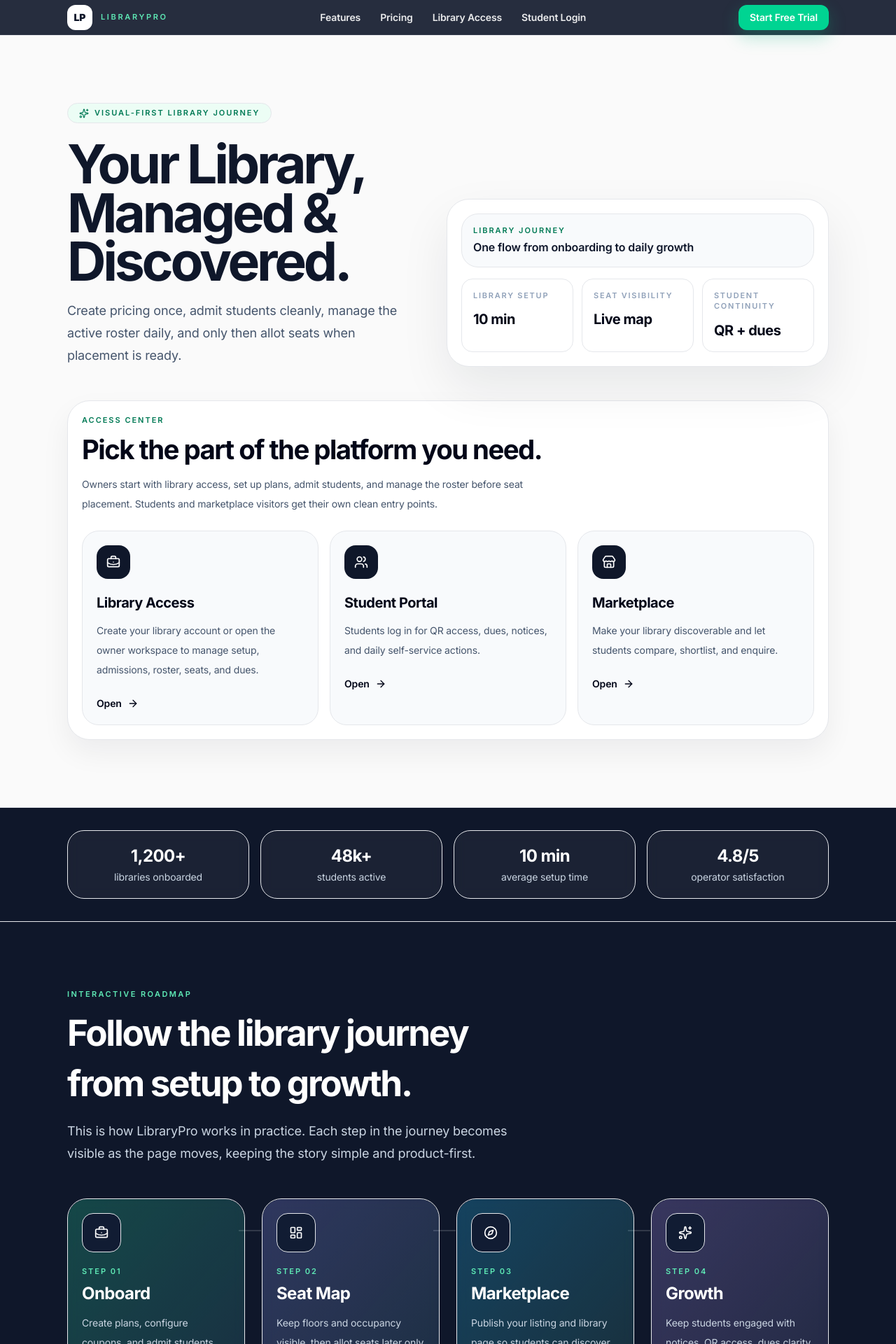
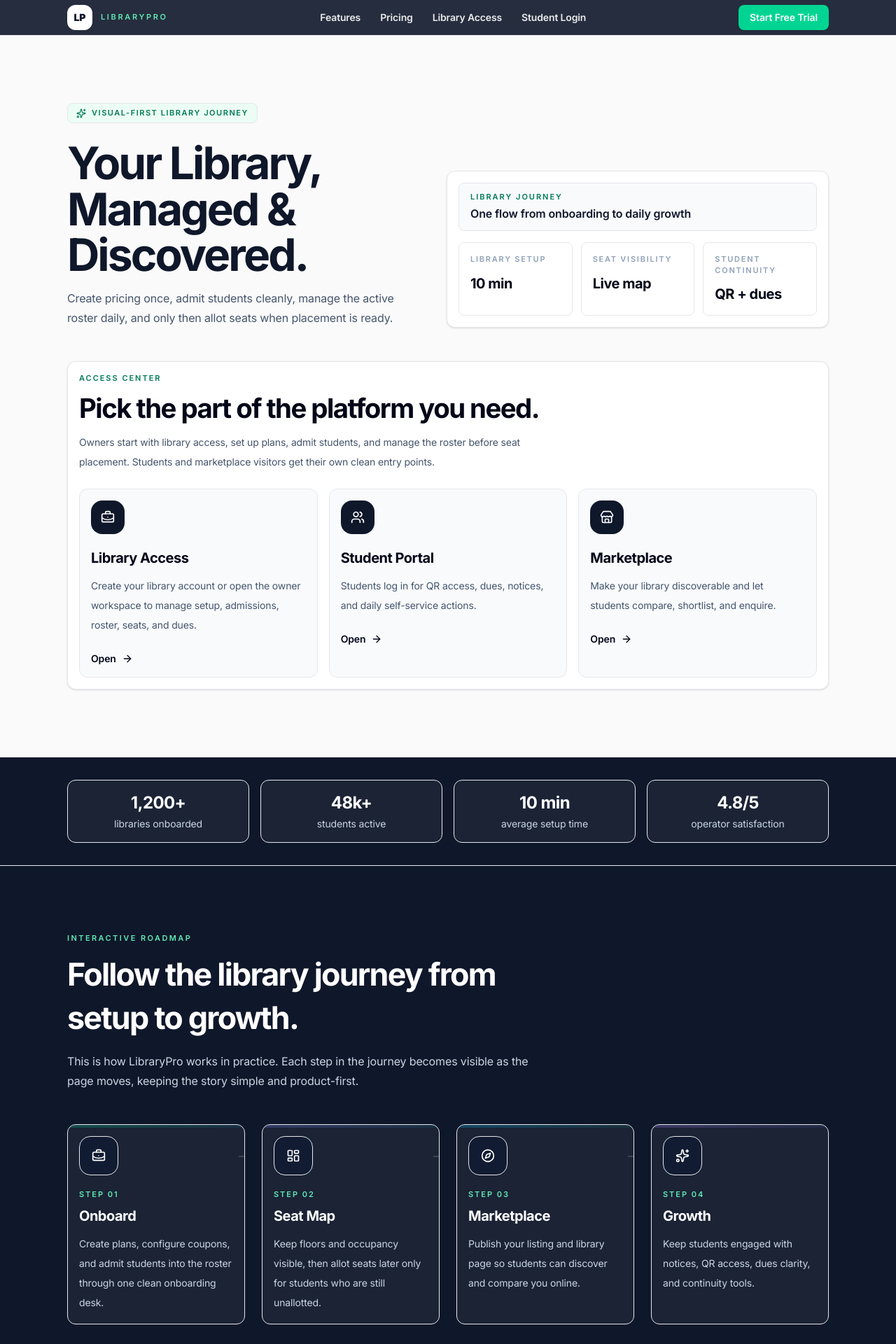
Before and after one commit to revise4rank/librarypro, a Next.js app in the folder apps/web/: page / in a window 1280 px wide. Shown: the top 1920 px of the page at 70% size. Built offline with nearby package versions, Linux system fonts and the light colour scheme.

Commit message:
Modernize core UI density

```diff
--- a/apps/web/src/app/globals.css
+++ b/apps/web/src/app/globals.css
@@ -16,9 +16,10 @@
   --lp-accent: #2d7d76;
   --lp-accent-strong: #176b63;
   --lp-accent-soft: #e3f1ee;
-  --lp-shadow: 0 6px 18px rgba(15, 23, 42, 0.05);
-  --lp-shadow-soft: 0 2px 8px rgba(15, 23, 42, 0.04);
-  --lp-radius-xl: 0.5rem;
+  --lp-shadow: 0 1px 2px rgba(15, 23, 42, 0.05);
+  --lp-shadow-soft: 0 1px 2px rgba(15, 23, 42, 0.04);
+  --lp-shadow-hover: 0 8px 22px rgba(15, 23, 42, 0.08);
+  --lp-radius-xl: 0.75rem;
   --lp-radius-lg: 0.5rem;
   --lp-shell-max: 1280px;
 }
@@ -31,10 +32,7 @@
 
 body {
   margin: 0;
-  background:
-    radial-gradient(circle at top left, rgba(201, 111, 64, 0.08), transparent 24%),
-    radial-gradient(circle at top right, rgba(45, 125, 118, 0.07), transparent 20%),
-    linear-gradient(180deg, #fafaf9 0%, #f7f7f5 48%, #f3f4f6 100%);
+  background: linear-gradient(180deg, #fafaf9 0%, #f7f7f5 100%);
   color: var(--lp-text);
   font-family: "Aptos", "Segoe UI", "Helvetica Neue", Arial, system-ui, sans-serif;
   font-size: 14px;
@@ -100,10 +98,7 @@
 
 .lp-page-frame {
   min-height: 100vh;
-  background:
-    radial-gradient(circle at top left, rgba(201, 111, 64, 0.06), transparent 20%),
-    radial-gradient(circle at top right, rgba(45, 125, 118, 0.06), transparent 18%),
-    linear-gradient(180deg, #fafaf9 0%, #f7f7f5 52%, #f3f4f6 100%);
+  background: linear-gradient(180deg, #fafaf9 0%, #f4f5f7 100%);
 }
 
 .lp-shell-container {
@@ -117,7 +112,7 @@
   background: var(--lp-surface);
   border-radius: var(--lp-radius-xl);
   box-shadow: var(--lp-shadow);
-  backdrop-filter: blur(10px);
+  backdrop-filter: blur(6px);
 }
 
 .lp-panel-soft {
@@ -248,8 +243,10 @@
 .lp-density-surface [class*="rounded-[1.5rem]"],
 .lp-density-surface [class*="rounded-[1.75rem]"],
 .lp-density-surface [class*="rounded-[2rem]"],
+.lp-density-surface [class*="rounded-[22px]"],
 .lp-density-surface [class*="rounded-[24px]"],
 .lp-density-surface [class*="rounded-[28px]"],
+.lp-density-surface [class*="rounded-[30px]"],
 .lp-density-surface [class*="rounded-[32px]"] {
   border-radius: 0.75rem !important;
 }
--- a/apps/web/src/app/page.tsx
+++ b/apps/web/src/app/page.tsx
@@ -163,24 +163,24 @@
           <div className="mx-auto w-full max-w-[1120px] px-4 py-16 md:py-24">
             <motion.div variants={sectionMotion} className="grid gap-12 lg:grid-cols-[0.95fr_1.05fr] lg:items-end">
               <div>
-                <div className="inline-flex items-center gap-2 rounded-full border border-emerald-100 bg-emerald-50 px-4 py-1.5 text-[11px] font-semibold uppercase tracking-[0.18em] text-emerald-700">
+                <div className="inline-flex items-center gap-2 rounded-lg border border-emerald-100 bg-emerald-50 px-3 py-1.5 text-[11px] font-semibold uppercase tracking-[0.14em] text-emerald-700">
                   <Sparkles className="h-3.5 w-3.5" />
                   Visual-first library journey
                 </div>
-                <h1 className="mt-6 max-w-3xl text-[clamp(2.8rem,6vw,5.4rem)] font-bold leading-[0.9] tracking-[-0.055em]">
+                <h1 className="mt-6 max-w-3xl text-[clamp(2.25rem,5vw,4.25rem)] font-bold leading-[1.02] tracking-[-0.045em]">
                   Your Library, Managed &amp; Discovered.
                 </h1>
-                <p className="mt-5 max-w-2xl text-lg leading-8 text-slate-600">
+                <p className="mt-4 max-w-2xl text-base leading-7 text-slate-600">
                   Create pricing once, admit students cleanly, manage the active roster daily, and only then allot seats when placement is ready.
                 </p>
               </div>
 
               <motion.div
                 variants={sectionMotion}
-                className="rounded-[32px] border border-slate-200 bg-white p-5 shadow-[0_30px_70px_rgba(15,23,42,0.08)]"
+                className="rounded-xl border border-slate-200 bg-white p-4 shadow-sm"
               >
                 <div className="grid gap-4">
-                  <div className="flex items-center justify-between rounded-[24px] border border-slate-200 bg-slate-50 px-4 py-4">
+                  <div className="flex items-center justify-between rounded-lg border border-slate-200 bg-slate-50 px-4 py-3">
                     <div>
                       <p className="text-[11px] font-semibold uppercase tracking-[0.18em] text-emerald-700">Library Journey</p>
                       <p className="mt-1 text-base font-semibold text-slate-900">One flow from onboarding to daily growth</p>
@@ -193,7 +193,7 @@
                       ["Seat visibility", "Live map"],
                       ["Student continuity", "QR + dues"],
                     ].map(([label, value]) => (
-                      <div key={label} className="rounded-2xl border border-slate-200 bg-white p-4">
+                      <div key={label} className="rounded-lg border border-slate-200 bg-white p-4">
                         <p className="text-[11px] font-semibold uppercase tracking-[0.16em] text-slate-400">{label}</p>
                         <p className="mt-3 text-xl font-bold tracking-tight text-slate-950">{value}</p>
                       </div>
@@ -203,7 +203,7 @@
               </motion.div>
             </motion.div>
 
-            <motion.div variants={sectionMotion} className="mt-12 rounded-[32px] border border-slate-200 bg-white p-5 shadow-[0_18px_40px_rgba(15,23,42,0.06)]">
+            <motion.div variants={sectionMotion} className="mt-12 rounded-xl border border-slate-200 bg-white p-4 shadow-sm">
               <div className="flex flex-col gap-4 md:flex-row md:items-center md:justify-between">
                 <div>
                   <p className="text-[11px] font-semibold uppercase tracking-[0.18em] text-emerald-700">Access Center</p>
@@ -223,7 +223,7 @@
                     <Link
                       key={item.title}
                       href={item.href}
-                      className="group rounded-[24px] border border-slate-200 bg-[#F8FAFC] p-5 transition hover:-translate-y-0.5 hover:border-slate-300 hover:bg-white"
+                      className="group rounded-xl border border-slate-200 bg-[#F8FAFC] p-4 transition hover:-translate-y-0.5 hover:border-slate-300 hover:bg-white hover:shadow-sm"
                     >
                       <div className="flex h-12 w-12 items-center justify-center rounded-2xl bg-[#0F172A] text-white transition group-hover:scale-105">
                         <Icon className="h-5 w-5" />
@@ -248,7 +248,7 @@
         >
           <div className="mx-auto grid w-full max-w-[1120px] gap-4 px-4 py-8 sm:grid-cols-2 lg:grid-cols-4">
             {proofStats.map((item) => (
-              <div key={item.label} className="rounded-[24px] border border-white/10 bg-white/5 px-4 py-5 text-center backdrop-blur">
+              <div key={item.label} className="rounded-xl border border-white/10 bg-white/5 px-4 py-4 text-center">
                 <p className="text-2xl font-bold tracking-tight">{item.value}</p>
                 <p className="mt-1 text-sm text-slate-300">{item.label}</p>
               </div>
@@ -260,10 +260,10 @@
           <div className="mx-auto w-full max-w-[1120px] px-4 py-20 md:py-24">
             <motion.div variants={sectionMotion} className="max-w-2xl">
               <p className="text-[11px] font-semibold uppercase tracking-[0.22em] text-emerald-300">Interactive roadmap</p>
-              <h2 className="mt-3 text-[clamp(2rem,4vw,3.5rem)] font-bold tracking-[-0.045em]">
+              <h2 className="mt-3 text-[clamp(1.8rem,3.5vw,2.8rem)] font-bold tracking-[-0.04em]">
                 Follow the library journey from setup to growth.
               </h2>
-              <p className="mt-4 text-lg leading-8 text-slate-300">
+              <p className="mt-4 text-base leading-7 text-slate-300">
                 This is how LibraryPro works in practice. Each step in the journey becomes visible as the page moves,
                 keeping the story simple and product-first.
               </p>
@@ -292,18 +292,18 @@
                     }}
                     viewport={{ once: true, amount: 0.45 }}
                     transition={{ duration: 0.65, delay: index * 0.08 }}
-                    className="relative rounded-[28px] border border-white/10 bg-white/5 p-5 backdrop-blur"
+                    className="relative overflow-hidden rounded-xl border border-white/10 bg-white/5 p-4"
                   >
                     {index < journeySteps.length - 1 ? (
                       <div className="absolute left-[calc(100%-8px)] top-11 hidden h-[2px] w-8 bg-white/15 lg:block" />
                     ) : null}
-                    <div className={`absolute inset-0 rounded-[28px] bg-gradient-to-br ${step.accent} opacity-70`} />
+                    <div className={`absolute inset-x-0 top-0 h-1 bg-gradient-to-r ${step.accent} opacity-80`} />
                     <div className="relative">
                       <div className="flex h-14 w-14 items-center justify-center rounded-2xl border border-white/10 bg-[#111C33] text-white">
                         <Icon className="h-5 w-5" />
                       </div>
                       <p className="mt-5 text-[11px] font-semibold uppercase tracking-[0.18em] text-emerald-300">Step 0{index + 1}</p>
-                      <h3 className="mt-2 text-2xl font-bold tracking-tight">{step.title}</h3>
+                      <h3 className="mt-2 text-xl font-bold tracking-tight">{step.title}</h3>
                       <p className="mt-3 text-sm leading-7 text-slate-300">{step.text}</p>
                     </div>
                   </motion.article>
@@ -317,10 +317,10 @@
           <div className="mx-auto w-full max-w-[1120px] px-4 py-20 md:py-24">
             <motion.div variants={sectionMotion} className="mx-auto max-w-2xl text-center">
               <p className="text-[11px] font-semibold uppercase tracking-[0.22em] text-emerald-700">Benefit-first product design</p>
-              <h2 className="mt-3 text-[clamp(2rem,4vw,3.2rem)] font-bold tracking-[-0.045em]">
+              <h2 className="mt-3 text-[clamp(1.8rem,3.4vw,2.75rem)] font-bold tracking-[-0.04em]">
                 Less noise. More clarity. Better library decisions.
               </h2>
-              <p className="mt-4 text-lg leading-8 text-slate-600">
+              <p className="mt-4 text-base leading-7 text-slate-600">
                 Start with plans and admissions, keep the roster under control, then use seats and discovery as the next step instead of mixing everything at once.
               </p>
             </motion.div>
@@ -329,7 +329,7 @@
               {benefitCards.map((item) => {
                 const Icon = item.icon;
                 return (
-                  <motion.article key={item.title} variants={sectionMotion} className="rounded-[24px] border border-slate-200 bg-white p-5 shadow-[0_12px_30px_rgba(15,23,42,0.05)]">
+                  <motion.article key={item.title} variants={sectionMotion} className="rounded-xl border border-slate-200 bg-white p-4 shadow-sm">
                     <div className="flex h-12 w-12 items-center justify-center rounded-2xl bg-[#0F172A] text-white">
                       <Icon className="h-5 w-5" />
                     </div>
@@ -344,7 +344,7 @@
 
         <section id="pricing" className="bg-[#FAFAFA] text-[#0F172A]">
           <div className="mx-auto w-full max-w-[1120px] px-4 py-16 md:py-20">
-            <motion.div variants={sectionMotion} className="rounded-[28px] border border-slate-200 bg-white p-6 shadow-[0_16px_36px_rgba(15,23,42,0.06)]">
+            <motion.div variants={sectionMotion} className="rounded-xl border border-slate-200 bg-white p-4 shadow-sm md:p-5">
               <div className="flex flex-col gap-6 md:flex-row md:items-end md:justify-between">
                 <div className="max-w-2xl">
                   <p className="text-[11px] font-semibold uppercase tracking-[0.22em] text-emerald-700">Pricing</p>
@@ -356,7 +356,7 @@
                   </p>
                 </div>
 
-                <div className="rounded-[24px] border border-emerald-100 bg-emerald-50 px-5 py-4">
+                <div className="rounded-xl border border-emerald-100 bg-emerald-50 px-4 py-3">
                   <p className="text-sm font-semibold text-emerald-800">Owner onboarding in minutes</p>
                   <p className="mt-1 text-2xl font-bold tracking-tight text-slate-950">Free trial available</p>
                 </div>
@@ -377,7 +377,7 @@
                     text: "Portal access, QR entry, notices, and payments in one flow.",
                   },
                 ].map((item) => (
-                  <div key={item.title} className="rounded-[22px] border border-slate-200 bg-slate-50 p-4">
+                  <div key={item.title} className="rounded-lg border border-slate-200 bg-slate-50 p-4">
                     <p className="text-lg font-bold tracking-tight text-slate-950">{item.title}</p>
                     <p className="mt-2 text-sm leading-7 text-slate-600">{item.text}</p>
                   </div>
@@ -389,7 +389,7 @@
 
         <motion.footer variants={sectionMotion} className="bg-[#0F172A] text-white">
           <div className="mx-auto w-full max-w-[1120px] px-4 py-14 md:py-16">
-            <div className="rounded-[30px] border border-white/10 bg-white/[0.04] p-5 shadow-[0_24px_60px_rgba(0,0,0,0.18)] md:p-7">
+            <div className="rounded-xl border border-white/10 bg-white/[0.04] p-5 shadow-sm md:p-6">
               <div className="grid gap-8 lg:grid-cols-[1.2fr_1.8fr]">
                 <div>
                   <Link href="/" className="inline-flex items-center gap-3">
--- a/apps/web/src/components/public-site-header.tsx
+++ b/apps/web/src/components/public-site-header.tsx
@@ -19,7 +19,7 @@
   activeLabel,
 }: PublicSiteHeaderProps) {
   const baseLinkClass = "rounded-lg px-2.5 py-1.5 text-xs font-semibold !text-white transition md:text-sm";
-  const activeLinkClass = "bg-white/15 !text-white shadow-[inset_0_0_0_1px_rgba(255,255,255,0.22)]";
+  const activeLinkClass = "bg-white/15 !text-white ring-1 ring-white/20";
   const inactiveLinkClass = "!text-white/90 hover:bg-white/10 hover:!text-white";
 
   return (
@@ -53,7 +53,7 @@
         <div className="flex shrink-0 items-center gap-2">
           <Link
             href={ctaHref}
-            className="inline-flex items-center justify-center rounded-xl bg-emerald-400 px-3 py-2 text-[11px] font-semibold text-[#0F172A] shadow-[0_10px_24px_rgba(16,185,129,0.28)] transition hover:bg-emerald-300 sm:px-4 sm:text-sm"
+            className="inline-flex items-center justify-center rounded-lg bg-emerald-400 px-3 py-2 text-[11px] font-semibold text-[#0F172A] shadow-sm transition hover:bg-emerald-300 sm:px-4 sm:text-sm"
           >
             <span className="sm:hidden">Start</span>
             <span className="hidden sm:inline">{ctaLabel}</span>
@@ -63,7 +63,7 @@
             <summary className="flex h-9 list-none items-center justify-center rounded-xl border border-white/20 bg-white/10 px-3 text-xs font-semibold !text-white">
               Menu
             </summary>
-            <div className="absolute right-0 top-[calc(100%+8px)] z-20 w-56 rounded-2xl border border-white/10 bg-[#111C33] p-2 shadow-[0_18px_40px_rgba(15,23,42,0.28)]">
+            <div className="absolute right-0 top-[calc(100%+8px)] z-20 w-56 rounded-xl border border-white/10 bg-[#111C33] p-2 shadow-md">
               <div className="grid gap-1">
                 {navLinks.map((item) => (
                   <Link
```
Also changed, not shown: apps/web/src/components/auth-page-layout.tsx (+7 -7 lines), apps/web/src/components/dashboard-shell-config.ts (added, +76 -0 lines), apps/web/src/components/dashboard-shell.tsx (+22 -87 lines), apps/web/src/components/owner-login-form.tsx (+4 -4 lines).
